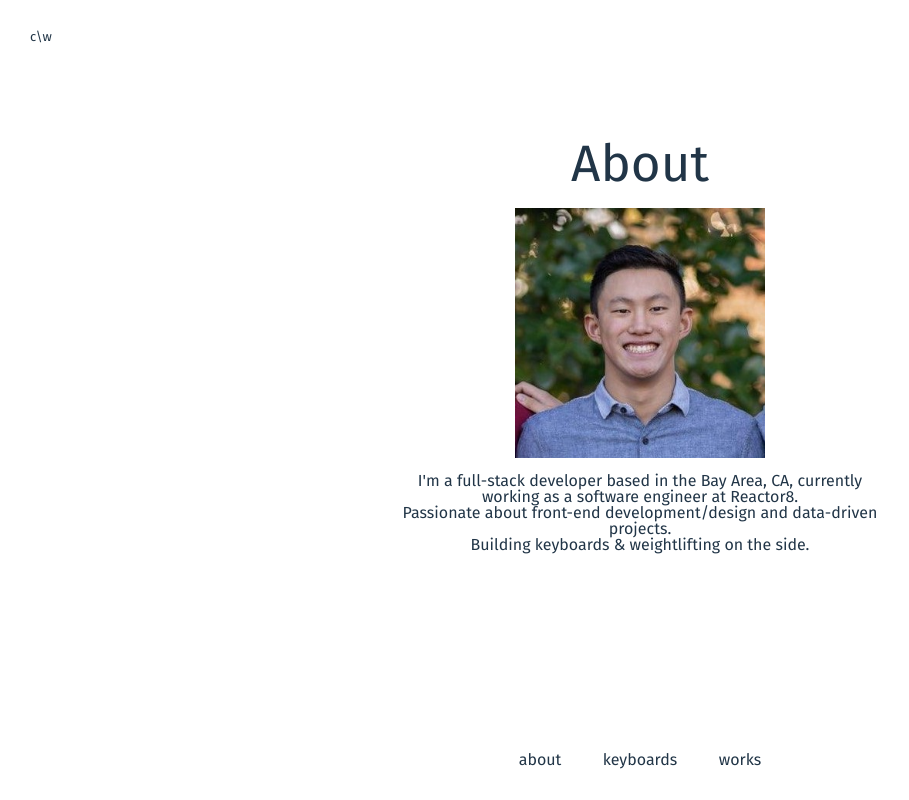
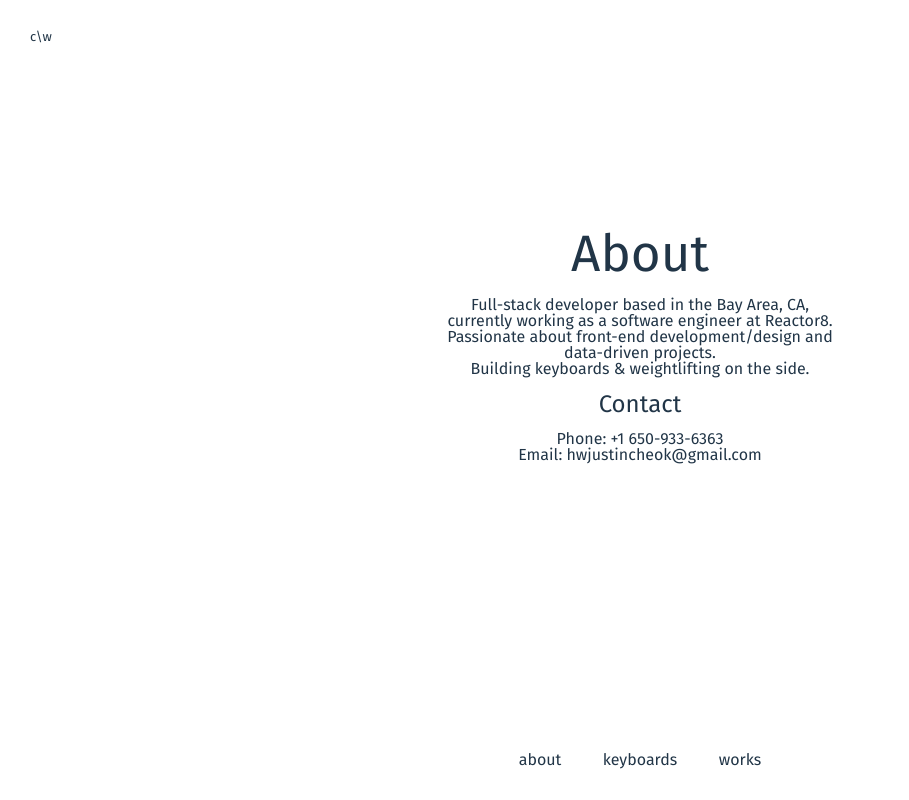
Before and after one commit to Galaxeo/reimagined, a React (Vite) app: page / in a window 1280 px wide. Both pictures are taken after a click on the element "about". Shown: the whole page, without its empty margins (0-909 px from the left). Built offline with nearby package versions, Linux system fonts and the light colour scheme; a web font is replaced by a local one; what ldrs would draw is missing.

Commit message:
feat: finish kb, add links for about page

```diff
--- a/src/About.tsx
+++ b/src/About.tsx
@@ -1,6 +1,8 @@
 import { useRef } from "react";
 import "./App.css";
-import headshot from "/assets/headshot.jpg";
+import github from "/assets/About/github.png";
+import linkedin from "/assets/About/linkedin.png";
+import utube from "/assets/About/utube.png";
 
 function About() {
   const imagePaths = Array.from(
@@ -12,7 +14,6 @@ function About() {
     <>
       <div className="about">
         <h1 ref={title}>About</h1>
-        <img src={headshot}></img>
         <div
           style={{
             display: "flex",
@@ -21,8 +22,8 @@ function About() {
           }}
         >
           <p>
-            I'm a full-stack developer based in the Bay Area, CA, currently
-            working as a software engineer at Reactor8.{" "}
+            Full-stack developer based in the Bay Area, CA, currently working as
+            a software engineer at Reactor8.{" "}
           </p>
           <p>
             Passionate about front-end development/design and data-driven
@@ -30,6 +31,40 @@ function About() {
           </p>
           <p>Building keyboards & weightlifting on the side.</p>
         </div>
+        <h2 style={{ fontSize: "1.5rem" }}>Contact</h2>
+        <div
+          style={{
+            display: "flex",
+            flexDirection: "column",
+            alignItems: "center",
+          }}
+        >
+          <p>Phone: +1 650-933-6363</p>
+          <p>Email: hwjustincheok@gmail.com</p>
+        </div>
+        <div className="aboutLinks">
+          <a
+            href="https://github.com/Galaxeo"
+            target="_blank"
+            rel="noreferrer noopener"
+            style={{
+              color: "white",
+              textDecoration: "underline",
+            }}
+          >
+            GitHub
+          </a>
+          <a
+            href="https://www.linkedin.com/in/jhcheok/"
+            target="_blank"
+            rel="noreferrer noopener"
+            style={{
+              color: "white",
+              textDecoration: "underline",
+            }}
+          >
+            LinkedIn
+          </a>
           <a
             href="https://drive.google.com/file/d/1YCOsxZgn9JpehumWu_langLEVhcbsFm9/view?usp=sharing"
             target="_blank"
@@ -42,6 +77,7 @@ function About() {
             Resume
           </a>
         </div>
+      </div>
     </>
   );
 }
--- a/src/App.css
+++ b/src/App.css
@@ -129,8 +129,6 @@ html, body, #root {
 }
 .deleting {
   animation: silo-fade-away 0.3s;
-  animation-fill-mode: forwards;
-
 }
 .largeText {
   font-family: 'RodinM', 'Fira Sans', sans-serif;
@@ -232,7 +230,7 @@ html, body, #root {
   position: absolute;
   height: 100%;
   width: 100vw;
-  background-color: rgba(15, 15, 15, 0.7);
+  background-color: rgba(15, 15, 15, 0.8);
   z-index: 3;
   display: flex;
   justify-content: center;
@@ -277,6 +275,12 @@ html, body, #root {
   height: 250px;
 }
 .about p {
-  max-width: max(45%, 500px);
+  max-width: max(45%, 400px);
   text-align: center;
 }
+.aboutLinks {
+  display: flex;
+  align-items: center;
+  justify-content: center;
+  gap: 10px;
+}
--- a/src/Keyboards.tsx
+++ b/src/Keyboards.tsx
@@ -97,11 +97,16 @@ const keyboardDescriptions = [
     switches: "Boba U4T",
     keycaps: "GMK Mizu clones",
   },
+  {
+    title: "AVA",
+    switches: "Aflion Melody",
+    keycaps: "-",
+  },
 ];
 
 function Scene() {
   const imagePaths = Array.from(
-    { length: 19 },
+    { length: 20 },
     (_, i) => `/assets/Keyboards/${i + 1}.jpg`
   );
   const [scrolling, setScrolling] = useState(true);
@@ -148,10 +153,13 @@ function Scene() {
             <div className="kbInfo">
               <img src={imagePaths[selectedImage]}></img>
               <div>
+                <p style={{ fontSize: ".75rem", color: "grey" }}>Keyboard</p>
                 <p style={{ fontSize: "1.5rem" }}>
                   {keyboardDescriptions[selectedImage].title}
                 </p>
+                <p style={{ fontSize: ".75rem", color: "grey" }}>Switches</p>
                 <p>{keyboardDescriptions[selectedImage].switches}</p>
+                <p style={{ fontSize: ".75rem", color: "grey" }}>Keycaps</p>
                 <p>{keyboardDescriptions[selectedImage].keycaps}</p>
                 <p
                   className="kbInfoClose"
```
Also changed, not shown: public/assets/Keyboards/20.jpg (added). Lines whose indentation alone changed are shown as unchanged.
